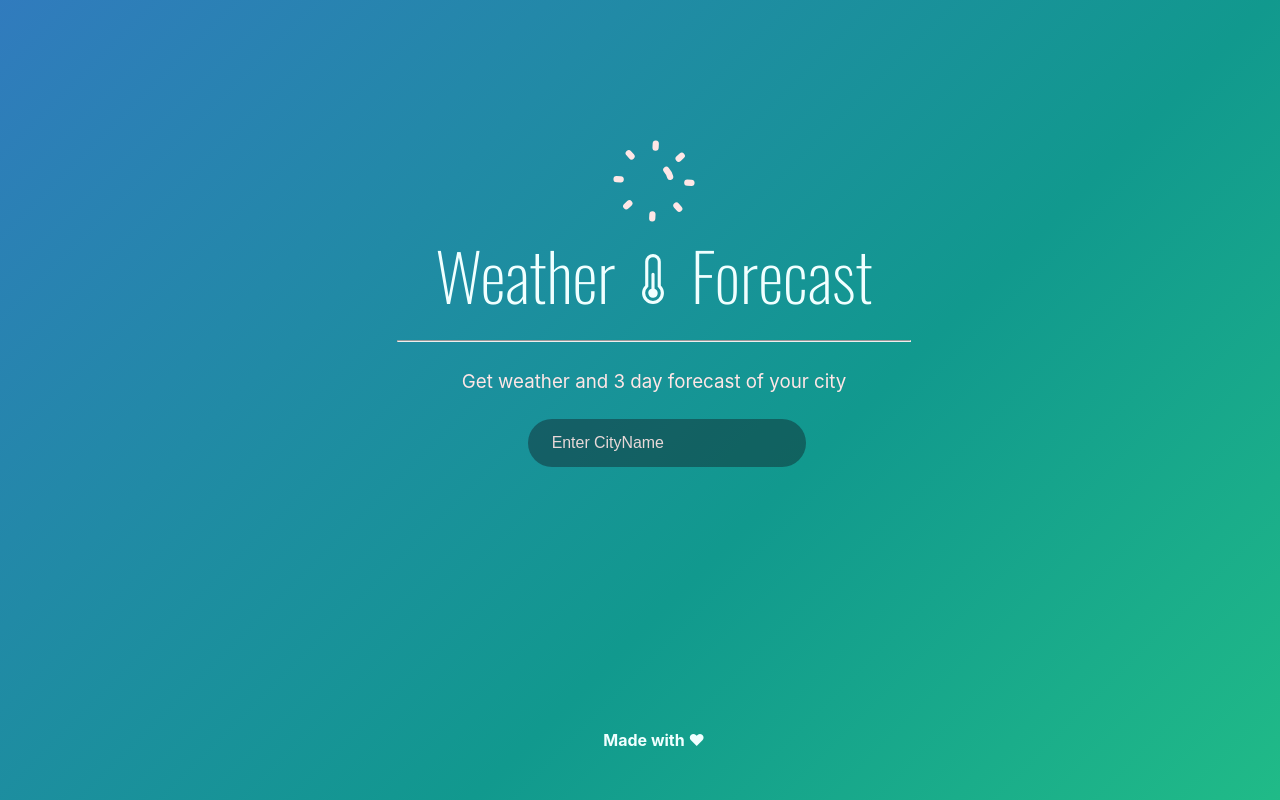
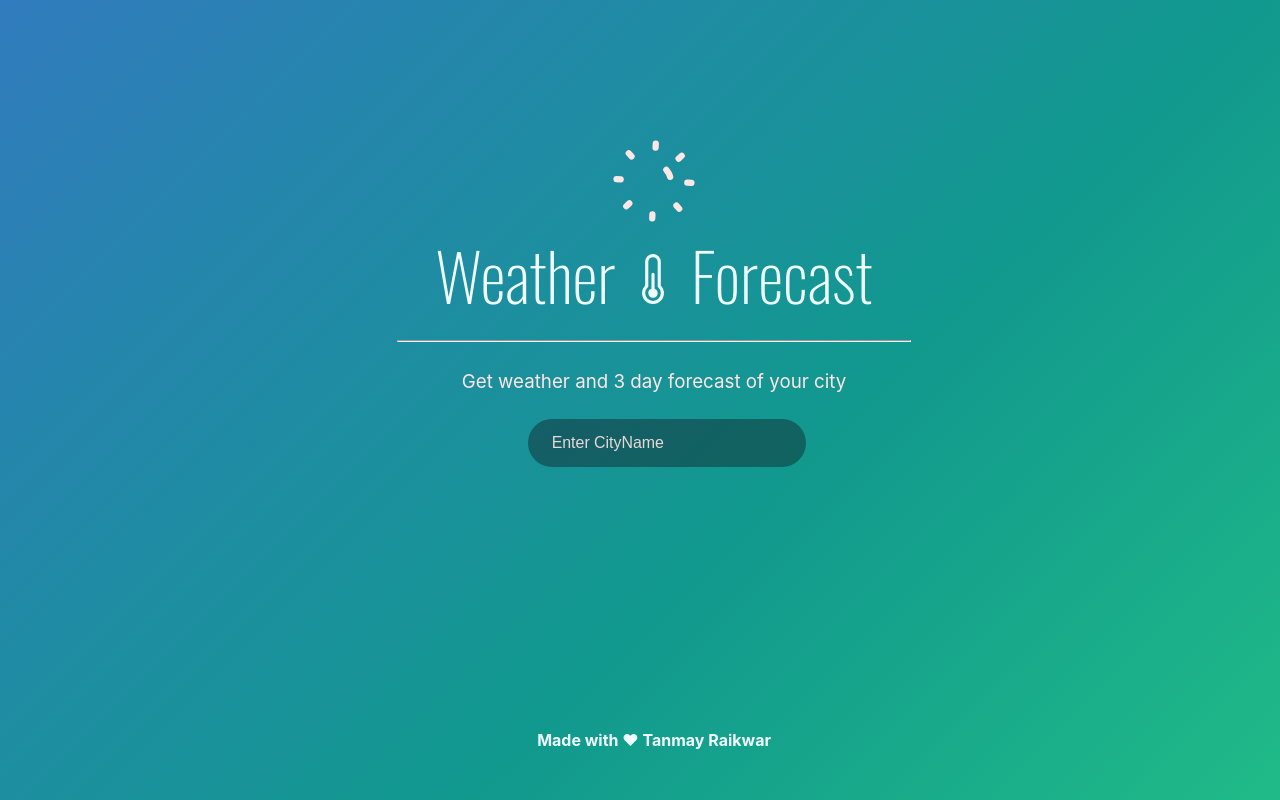
Before and after one commit to Tanmay2510/WeatherReact, a React (Create React App) app: page / in a window 1280 px wide. Built offline with nearby package versions, Linux system fonts and the light colour scheme; no server answers; a web font is replaced by a local one.

Commit message:
OSS done

```diff
--- a/src/components/Forecast.js
+++ b/src/components/Forecast.js
@@ -368,7 +368,7 @@ const [data,setdata] = useState({});
     </motion.div>
 
     </div>
-    <h4 style={{marginBottom:"auto"}}>Made with &#10084;</h4>
+    <h4 style={{marginBottom:"auto"}}>Made with &#10084; Tanmay Raikwar</h4>
 
     </div>
 
--- a/src/components/Mainpage.js
+++ b/src/components/Mainpage.js
@@ -147,7 +147,7 @@ return (
 
     }
 
-    <h4 style={{marginBottom:"1vw"}}>Made with &#10084;</h4>
+    <h4 style={{marginBottom:"1vw"}}>Made with &#10084; Tanmay Raikwar</h4>
 
     </div>
     </motion.div>
```
